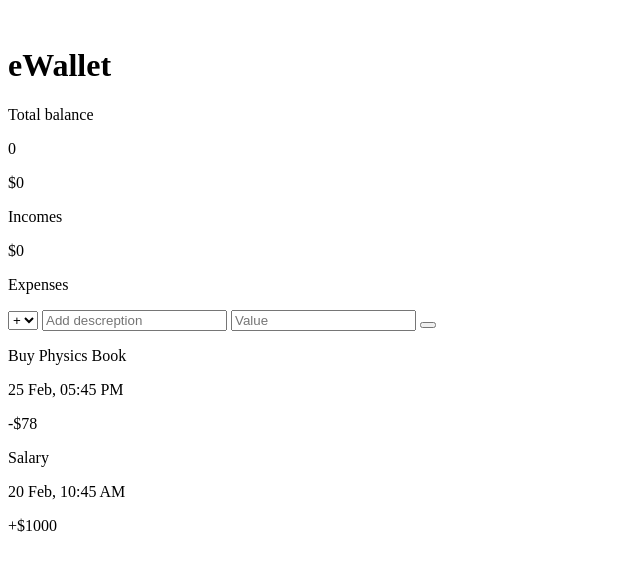
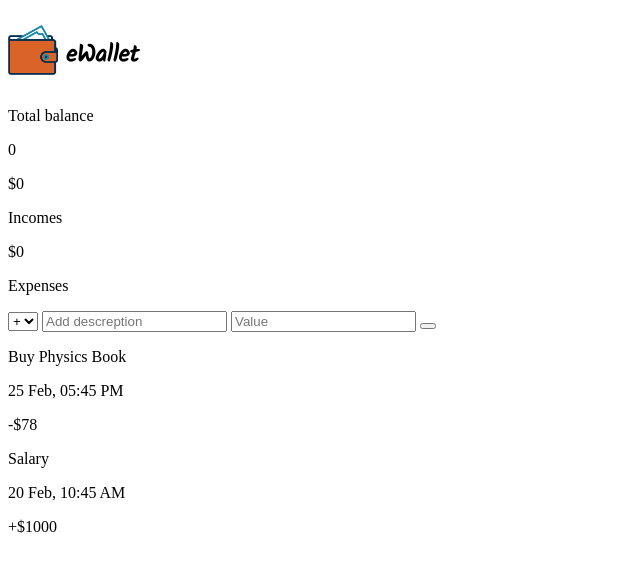
Before and after one commit to Raihanhossen/EWallet, a plain HTML site: page index.htm in a window 1280 px wide. Shown: the whole page, without its empty margins (0-640 px from the left). Drawn offline with Linux system fonts and the light colour scheme.

Commit message:
logo icon design

```diff
--- a/index.css
+++ b/index.css
@@ -0,0 +1,20 @@
+@import url('https://fonts.googleapis.com/css2?family=Kalam&display=swap');
+.ewalletLogo{
+    display: flex;
+    align-items: center;
+
+}
+.ewalletLogo img {
+    width: 50px;
+    height: 50px;
+    margin-right: 8px;
+}
+
+.ewalletLogo h1{
+    margin-top: 28px;
+    font-size: 24px;
+    font-weight: 1600;
+    font-family: Kalam;
+    align-items: center;
+    justify-content: center;
+}
--- a/index.htm
+++ b/index.htm
@@ -10,7 +10,7 @@
     <div class="container ewallet">
         <header class="green">
             <div class="ewalletLogo">
-                <img src="" alt="">
+                <img src="wallet.png" alt="wallet logo">
                 <h1>eWallet</h1>
             </div>
 
```
Also changed, not shown: wallet-logo-png-4.jpg (added), wallet.png (added).
